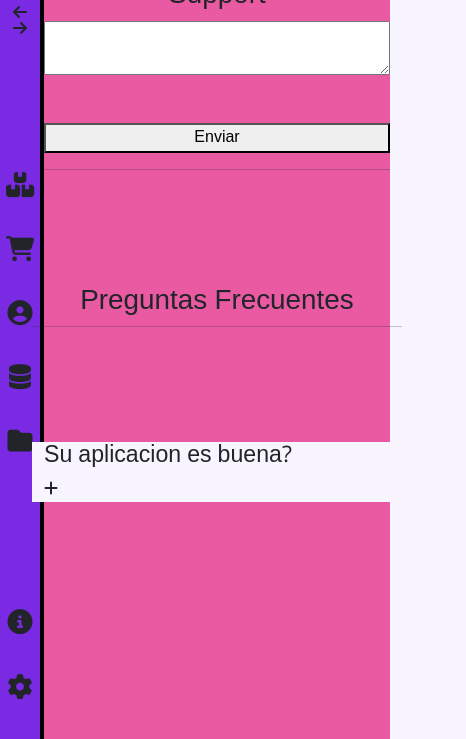
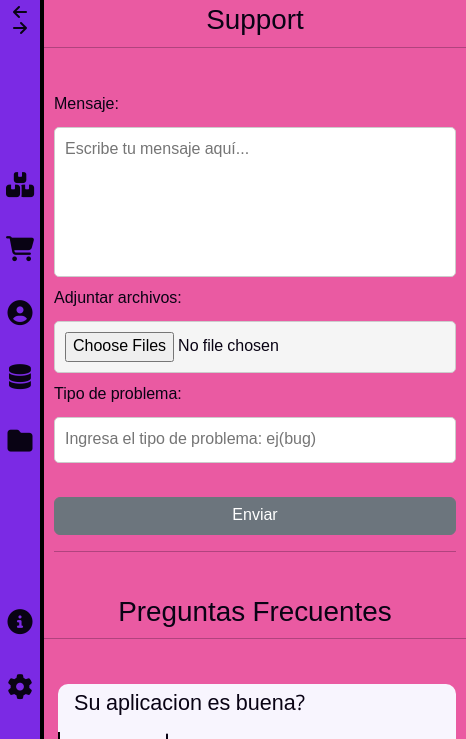
Before and after one commit to PapLion/A1-P.O.S-SYS, a plain HTML site: page Design/Html/PosSys/Pages/Support.Html in a window 390 px wide. Shown: the part 105-844 px from the top of the page, 466 px wide, since content can reach past the window. Drawn offline with nearby package versions, Linux system fonts and the light colour scheme.

Commit message:
Support Page Complete

```diff
--- a/Design/Css/Pages/Support.Css
+++ b/Design/Css/Pages/Support.Css
@@ -1,4 +1,12 @@
   @import url('https://fonts.googleapis.com/css?family=Noto%20Sans%20Balinese:700|Noto%20Sans%20Balinese:400');
+
+  :root{
+      --text: #090314;
+  --background: #f8f5fe;
+  --primary: #7b2ae4;
+  --secondary: #f088db;
+  --accent: #ea5aa2;
+  }
 
   body {
     font-family: 'Noto Sans Balinese', sans-serif;
@@ -7,20 +15,18 @@ body {
     height: 100vh;
     display: flex;
     background-color: var(--background);
-}
-
-:root{
-    --text: #090314;
---background: #f8f5fe;
---primary: #7b2ae4;
---secondary: #f088db;
---accent: #ea5aa2;
-
+    overflow: hidden;
+    color:var(--text)
   }
 
   hr {
       width: 100%;
       height: 100px;
+  }
+
+  a{
+    text-decoration: none;
+    color:var(--text);
   }
 
   .page-layout {
@@ -39,12 +45,10 @@ aside {
     padding: 20px;
     box-sizing: border-box;
   }
-
   .lgo-img {
     margin-top: 15px;
     margin-bottom: 20px;
   }
-
   .asd-icons,
   .asd-icons-footer,
   .asd-icons-footer-two {
@@ -58,14 +62,13 @@ aside {
     align-items: center;
     justify-content: center;
   }
-
   .asd-icons:hover,
   .asd-icons-footer:hover {
     background-color: black;
     color: white;
     width: 50px;
-  height: 50px;
-  border-radius: 50%;
+    height: 100px;
+    border-radius: 100px;
     transition: all 0.25s ease-in;
   }
 
@@ -86,11 +89,6 @@ header {
     box-sizing: border-box;
     border-bottom: 4px solid black;
   }
-
-.header-prah {
-  color: var(--text);
-}
-
   .rounded-circle img {
     width: 40px;
     height: 40px;
@@ -98,14 +96,47 @@ header {
   }
 
   article {
-  flex: 1;
     margin: 0;
     box-sizing: border-box;
+    overflow: auto;
+    overflow-x: hidden;
+    padding: 10px;
   }
   textarea,
   button{
     width: 100%;
   }
+  form {
+    display: flex;
+    flex-direction: column;
+    gap: 10px;
+}
+textarea, input {
+    padding: 10px;
+    border: 1px solid #ccc;
+    border-radius: 5px;
+    font-size: 16px;
+    resize: none;
+}
+textarea {
+    height: 150px;
+}
+input[type="file"] {
+    background-color: #f5f5f5;
+}
+.article-hr{
+    height: 30px;
+  }
 .Question-Container{
     background-color: var(--background);
+    border-radius: 10px;
   }
+.Question-Container:hover{
+  background-color: rgb(202, 199, 199);
+  transition: ease-in 0.25s;
+  cursor: pointer;
+}
+.i-footer{
+    padding-left: 100px;
+    border-left: 2px solid black;
+  }
--- a/Design/Html/PosSys/Pages/Support.Html
+++ b/Design/Html/PosSys/Pages/Support.Html
@@ -38,21 +38,45 @@
             </header>
             <article class="content">
                 <div class="row">
-                    <h1 class="text-center col-12">Support</h1>
-                    <form action="">
-                        <textarea name="message" id="message" class="d-block mb-5"></textarea>
+                    <h1 class="text-center col-12 mt-3">Support</h1>
+                    <hr class="article-hr">
+                    <form>
+                        <label for="message">Mensaje:</label>
+                        <textarea id="message" name="message" placeholder="Escribe tu mensaje aquí..."></textarea>
 
-                        <button type="submit" class="d-block mt-5">Enviar</button>
+                        <label for="attachments">Adjuntar archivos:</label>
+                        <input type="file" id="attachments" name="attachments" multiple>
+
+                        <label for="problem">Tipo de problema:</label>
+                        <input type="text" id="problem" name="problem" placeholder="Ingresa el tipo de problema: ej(bug)" class="mb-4">
+
+                        <button type="submit" class="d-block btn btn-secondary">Enviar</button>
                     </form>
                 </div>
-                <hr>
+                <hr class="article-hr">
                 <div class="row">
                     <h1 class="text-center">Preguntas Frecuentes</h1>
-                    <hr>
-                    <div class="Question-Container">
-                        <h3 class="d-sm-inline">Su aplicacion es buena?</h3>
-                        <i class="fa-solid fa-plus"></i>
-                    </div>
+                    <hr class="article-hr">
+                    <a href="#"><div class="Question-Container ms-1 mb-4">
+                        <h4 class="d-inline-block col-10 p-1 ps-3 pt-2">Su aplicacion es buena?</h4>
+                        <i class="fa-solid fa-plus d-inline-block i-footer"></i>
+                    </div></a>
+                    <a href="#"><div class="Question-Container ms-1 mb-4">
+                        <h4 class="d-inline-block col-10 p-1 ps-3 pt-2">Su aplicacion es buena?</h4>
+                        <i class="fa-solid fa-plus d-inline-block i-footer"></i>
+                    </div></a>
+                    <a href="#"><div class="Question-Container ms-1 mb-4">
+                        <h4 class="d-inline-block col-10 p-1 ps-3 pt-2">Su aplicacion es buena?</h4>
+                        <i class="fa-solid fa-plus d-inline-block i-footer"></i>
+                    </div></a>
+                    <a href="#"><div class="Question-Container ms-1 mb-4">
+                        <h4 class="d-inline-block col-10 p-1 ps-3 pt-2">Su aplicacion es buena?</h4>
+                        <i class="fa-solid fa-plus d-inline-block i-footer"></i>
+                    </div></a>
+                    <a href="#"><div class="Question-Container ms-1 mb-4">
+                        <h4 class="d-inline-block col-10 p-1 ps-3 pt-2">Su aplicacion es buena?</h4>
+                        <i class="fa-solid fa-plus d-inline-block i-footer"></i>
+                    </div></a>
                 </div>
             </article>
         </div>
```
Lines whose indentation alone changed are shown as unchanged.
